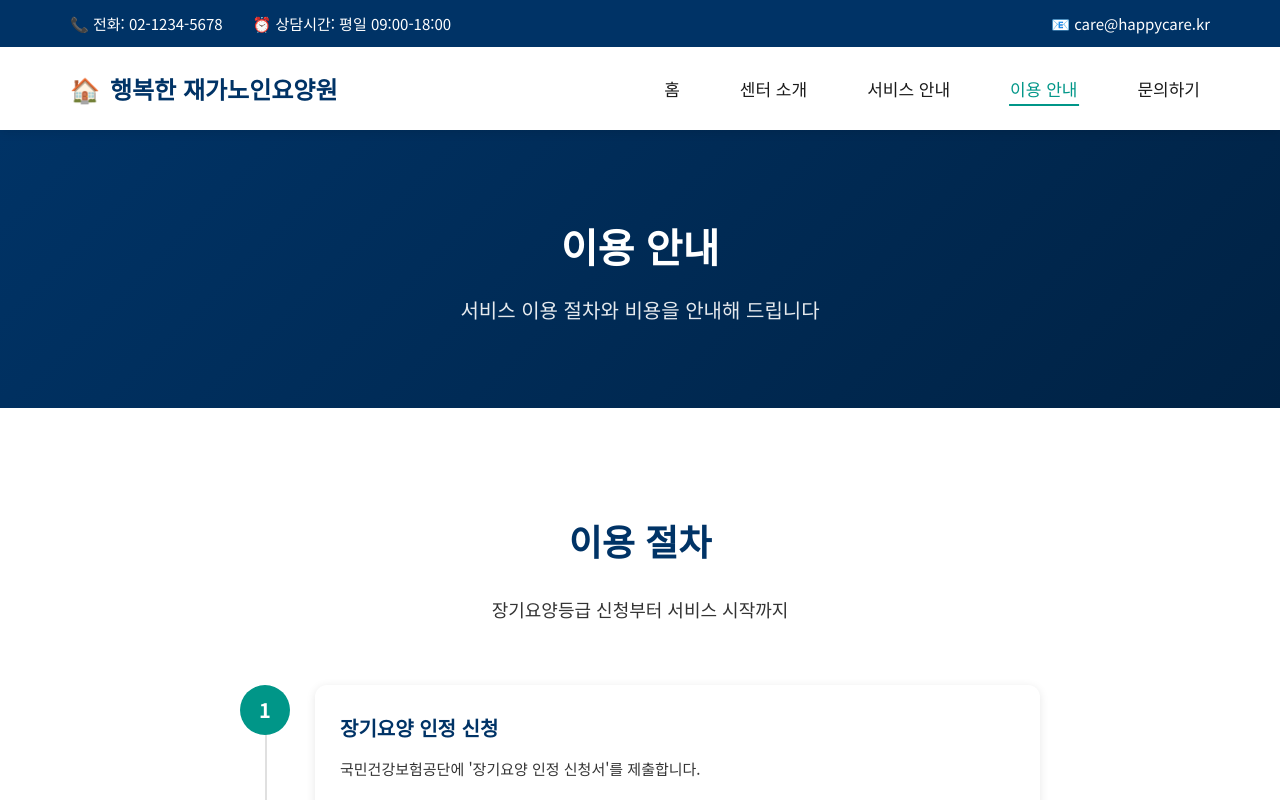
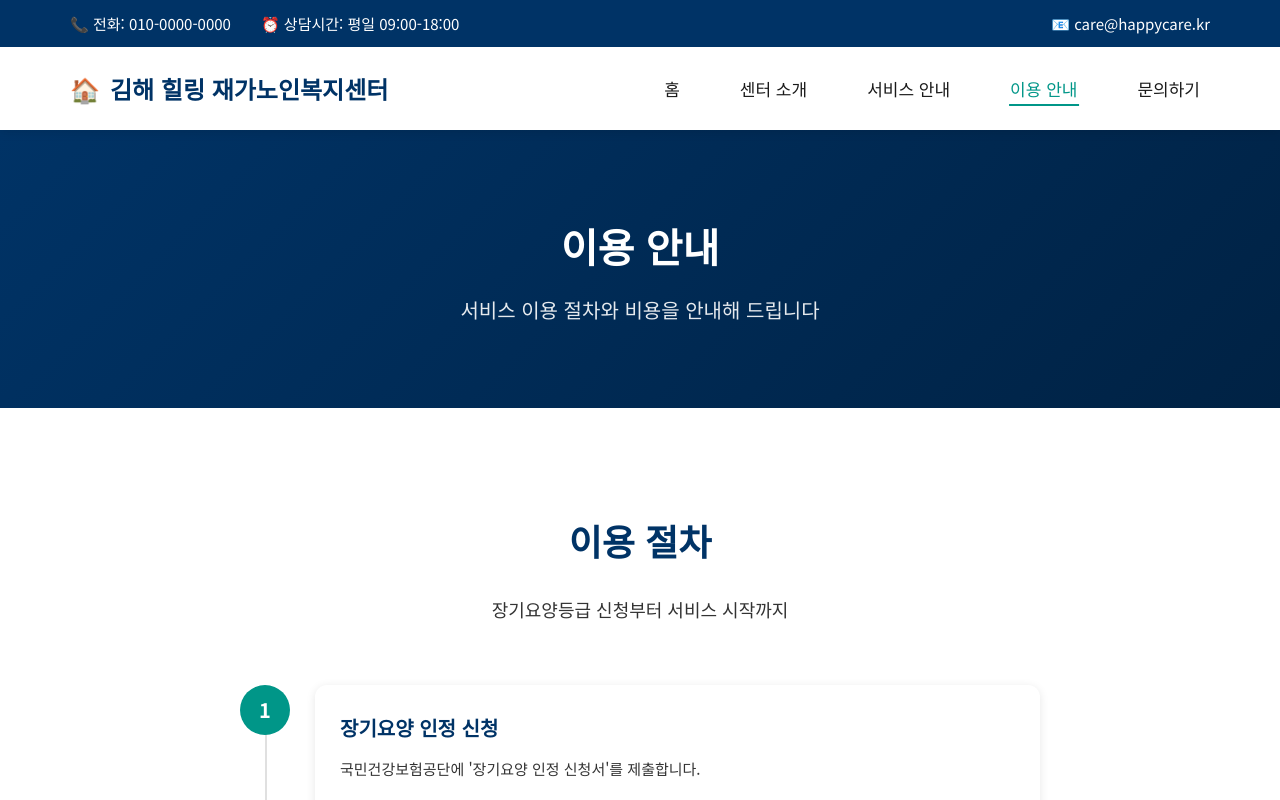
Before and after one commit to ujunja/health-website, a Nuxt app: page /guide in a window 1280 px wide. Shown: the top 800 px of the page. Built offline with nearby package versions, Linux system fonts and the light colour scheme.

Commit message:
text change

```diff
--- a/components/AppHeader.vue
+++ b/components/AppHeader.vue
@@ -4,7 +4,7 @@
       <div class="container">
         <div class="header-info">
           <div class="header-contact">
-            <span>📞 전화: 02-1234-5678</span>
+            <span>📞 전화: 010-0000-0000</span>
             <span>⏰ 상담시간: 평일 09:00-18:00</span>
           </div>
           <div>
@@ -16,9 +16,9 @@
     <div class="header-main">
       <div class="container">
         <nav role="navigation">
-          <NuxtLink to="/" class="logo" aria-label="행복한 재가노인요양원 홈">
+          <NuxtLink to="/" class="logo" aria-label="김해 힐링 재가노인복지센터 홈">
             🏠 <span class="logo-text">
-              <span class="logo-full">행복한 재가노인요양원</span>
+              <span class="logo-full">김해 힐링 재가노인복지센터</span>
               <span class="logo-short">행복재가요양</span>
             </span>
           </NuxtLink>
--- a/nuxt.config.ts
+++ b/nuxt.config.ts
@@ -11,7 +11,7 @@ export default defineNuxtConfig({
     buildAssetsDir: '/assets/',
 
     head: {
-      title: '행복한 재가노인요양원 - 어르신의 든든한 동반자',
+      title: '김해 힐링 재가노인복지센터 - 어르신의 든든한 동반자',
       htmlAttrs: {
         lang: 'ko'
       },
--- a/pages/contact.vue
+++ b/pages/contact.vue
@@ -118,16 +118,16 @@
 
 <script setup>
 useHead({
-  title: '문의하기 - 행복한 재가노인요양원',
+  title: '문의하기 - 김해 힐링 재가노인복지센터',
   meta: [
     {
       name: 'description',
-      content: '행복한 재가노인요양원 문의하기. 전화, 이메일, 카카오톡, 방문 상담 등 다양한 방법으로 연락주세요.'
+      content: '김해 힐링 재가노인복지센터 문의하기. 전화, 이메일, 카카오톡, 방문 상담 등 다양한 방법으로 연락주세요.'
     }
   ]
 })
 
-const phone = '02-1234-5678'
+const phone = '010-0000-0000'
 const email = 'care@happycare.kr'
 const address = '경상남도 김해시 봉황로'
 
--- a/pages/guide.vue
+++ b/pages/guide.vue
@@ -230,7 +230,7 @@ useHead({
   ]
 })
 
-const phone = '02-1234-5678'
+const phone = '010-0000-0000'
 
 const faqItems = [
   {
```
Also changed, not shown: 1 other file (tests, documents, lock files or other folders).
